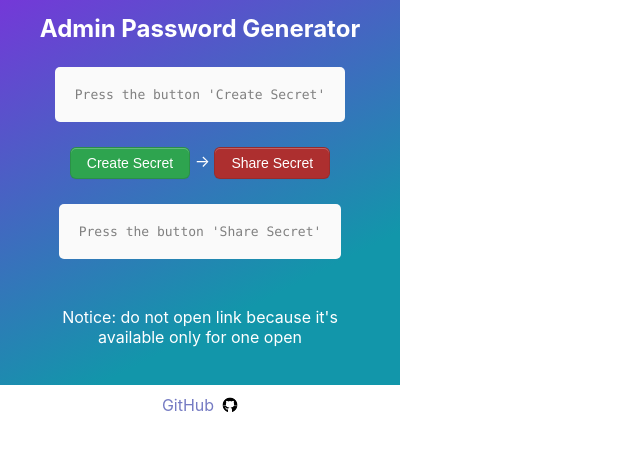
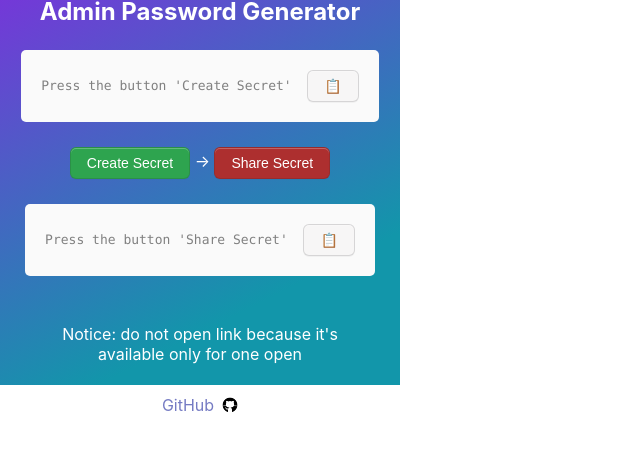
Before and after one commit to 2FrogsStudio/admin-password-generator-chrome-extension, a Next.js app: page / in a window 1280 px wide. Shown: the top 450 px of the page, without its empty margins (0-640 px from the left). Built offline with nearby package versions, Linux system fonts and the light colour scheme.

Commit message:
added basic copy to clipboard button

```diff
--- /dev/null
+++ b/components/CopyToClipboardButton/index.js
@@ -0,0 +1,25 @@
+// components/CopyToClipboardButton.js
+import { useState } from 'react';
+import copy from 'clipboard-copy';
+import styles from '../../styles/Pages.module.css';
+
+const CopyToClipboardButton = ({ text }) => {
+  const [isCopied, setIsCopied] = useState(false);
+
+  const handleCopyClick = async () => {
+    try {
+      await copy(text);
+      setIsCopied(true);
+    } catch (error) {
+      console.error('Failed to copy text to clipboard', error);
+    }
+  };
+
+  return (
+    <>
+      <button className={styles.buttonCopyToClipboard}  onClick={handleCopyClick}>📋</button>
+    </>
+  );
+};
+
+export default CopyToClipboardButton;
--- a/components/Secret/index.js
+++ b/components/Secret/index.js
@@ -1,6 +1,8 @@
 import { useState } from 'react';
 import axios from 'axios';
 import styles from '../../styles/Pages.module.css';
+import CopyToClipboardButton from '../CopyToClipboardButton';
+
 
 const endpoint = 'https://pwpush.com'
 const endpointCreateSecret = `${endpoint}/p.json`
@@ -56,7 +58,9 @@
 
   return (
     <>
-        <h1 className={styles.code}>{secret}</h1>
+        <h1 className={styles.code}>{secret} &nbsp;
+          <CopyToClipboardButton text={secret} />
+        </h1>
         <p>
             <button
               className={styles.buttonCreateSecret}
@@ -66,8 +70,10 @@
               className={styles.buttonShareSecret}
               onClick={handleCreateSecretLink}>Share Secret
             </button>
-          </p>
-        <h1 className={styles.code} >{secretLink}</h1>
+        </p>
+        <h1 className={styles.code}>{secretLink} &nbsp;
+          <CopyToClipboardButton text={secretLink} />
+        </h1>
         <p className={styles.description}>Notice: do not open link because it's available only for one open</p>
     </>
   );
--- a/package.json
+++ b/package.json
@@ -15,6 +15,7 @@
   "license": "ISC",
   "dependencies": {
     "axios": "^1.6.7",
+    "clipboard-copy": "^4.0.1",
     "glob": "^10.2.3",
     "next": "^13.4.1",
     "react": "^18.2.0",
--- a/styles/Pages.module.css
+++ b/styles/Pages.module.css
@@ -72,3 +72,22 @@
   transition: 0.2s cubic-bezier(0.3, 0, 0.5, 1);
   transition-property: color, background-color, border-color;
 }
+
+.buttonCopyToClipboard {
+  display: inline-block;
+  outline: 0;
+  cursor: pointer;
+  padding: 5px 16px;
+  font-size: 14px;
+  font-weight: 500;
+  line-height: 20px;
+  vertical-align: middle;
+  border: 1px solid;
+  border-radius: 6px;
+  color: #ffffff;
+  background-color: #cbc3c310;
+  border-color: #1b1f2326;
+  box-shadow: rgba(27, 31, 35, 0.04) 0px 1px 0px 0px, rgba(255, 255, 255, 0.25) 0px 1px 0px 0px inset;
+  transition: 0.2s cubic-bezier(0.3, 0, 0.5, 1);
+  transition-property: color, background-color, border-color;
+}
```
Also changed, not shown: 1 other file (tests, documents, lock files or other folders).
